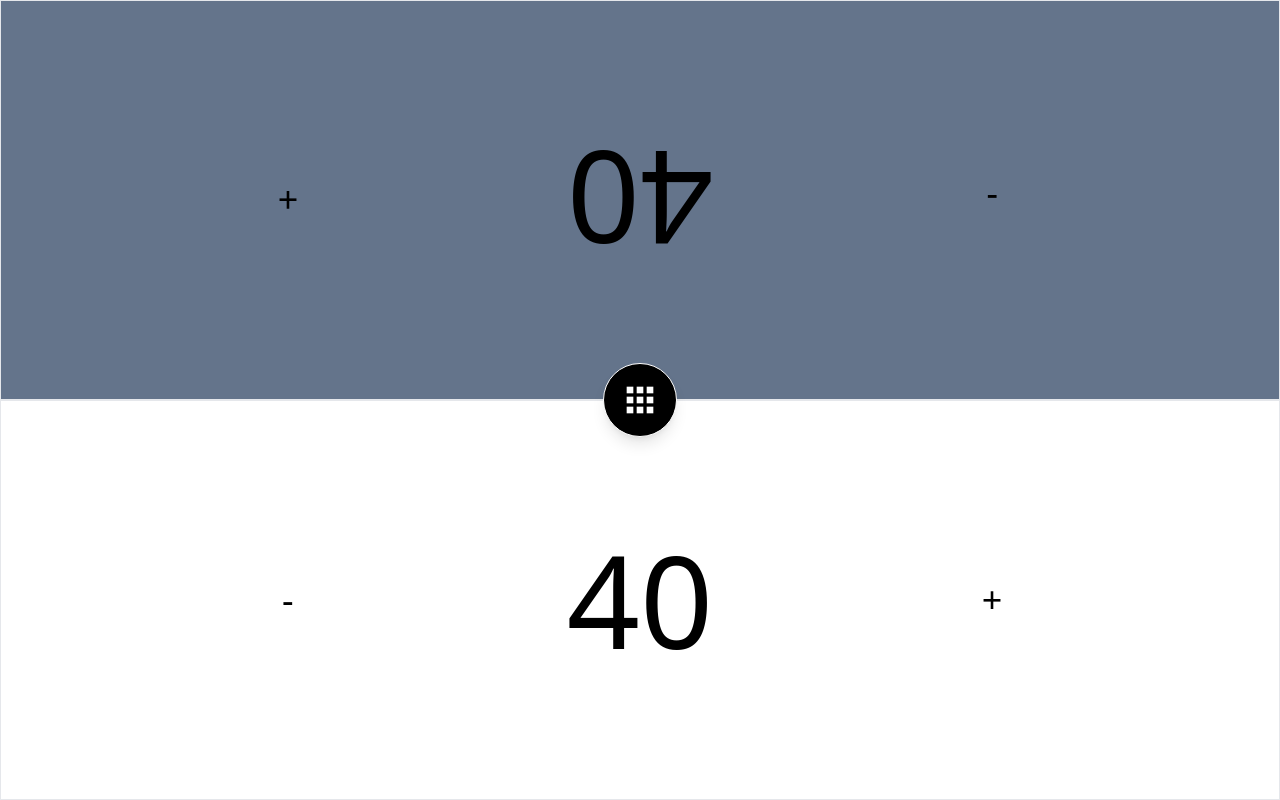
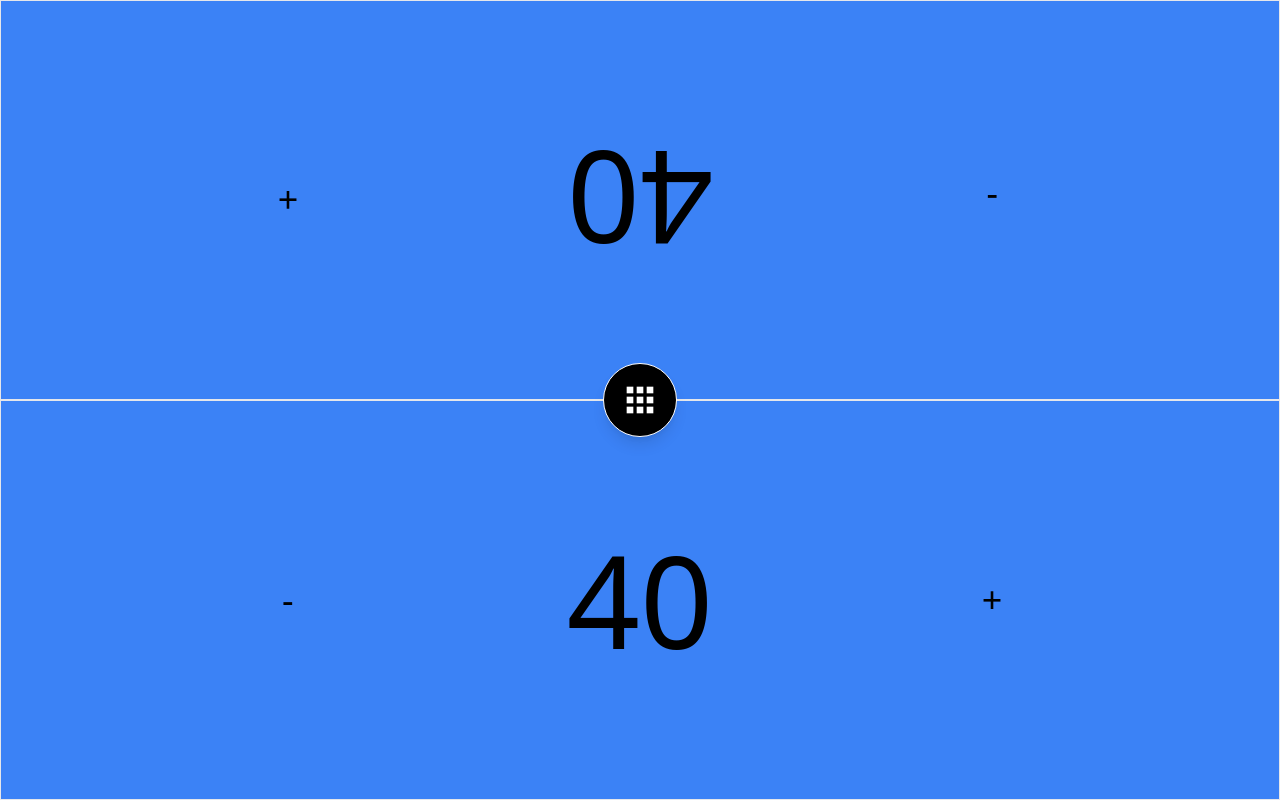
Before and after one commit to mdubelbeis/mtg-life-counter, a React (Vite) app: page /commander/two-players in a window 1280 px wide. Built offline with nearby package versions, Linux system fonts and the light colour scheme.

Commit message:
removed dynamic active:bg ufn

```diff
--- a/src/components/ui/Playmat.tsx
+++ b/src/components/ui/Playmat.tsx
@@ -74,7 +74,9 @@ const Playmat: React.FC<PlaymatProps> = ({ playerStats, opacity }) => {
 
   return (
     <div
-      className={`h-full flex w-full relative ${playerStats.bgColor} p-2 border-[0.25px]`}
+      className={`h-full flex w-full relative ${
+        playerStats.bgColor || "bg-blue-500"
+      } p-2 border-[0.25px]`}
     >
       <PlaymatHeader
         poisonDamage={playerStats.poisonTotal}
@@ -85,14 +87,14 @@ const Playmat: React.FC<PlaymatProps> = ({ playerStats, opacity }) => {
       <div className="flex flex-col gap-10 w-full justify-center items-center">
         <div className="w-full flex text-center text-9xl">
           <div
-            className={`grid-span-1 h-full w-full flex justify-center items-center text-4xl active:bg-${playerStats.bgColor}-700 rounded active:bg-opacity-50 text-opacity-100`}
+            className={`grid-span-1 h-full w-full flex justify-center items-center text-4xl rounded active:bg-opacity-50 text-opacity-100`}
             onClick={handleLifeLoss}
           >
             <span>-</span>
           </div>
           <h2>{playerStats.lifeTotal}</h2>
           <div
-            className={`grid-span-1 w-full h-full flex justify-center items-center text-4xl active:bg-${playerStats.bgColor}-700 rounded active:bg-opacity-50 text-opacity-100`}
+            className={`grid-span-1 w-full h-full flex justify-center items-center text-4xl rounded active:bg-opacity-50 text-opacity-100`}
             onClick={handleLifeGain}
           >
             <span>+</span>
```
